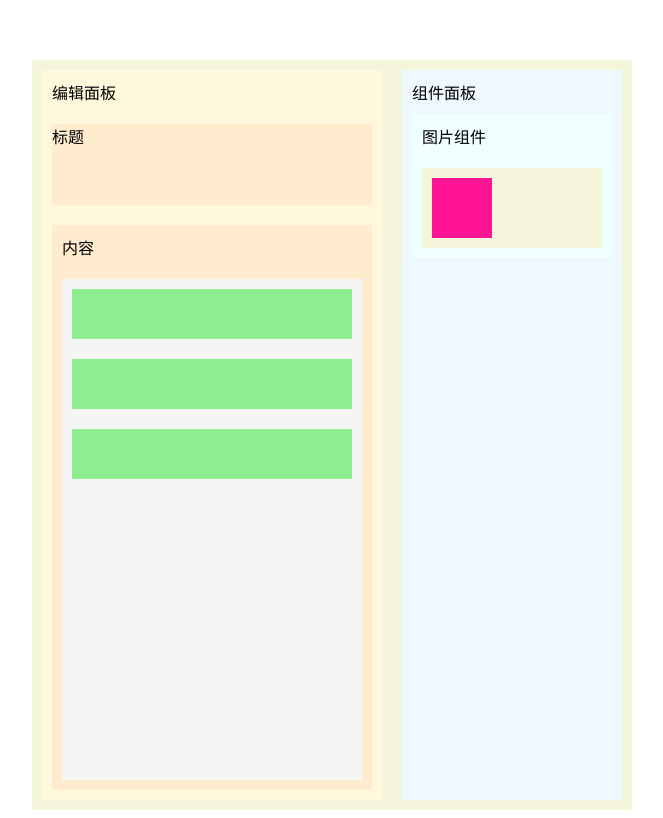
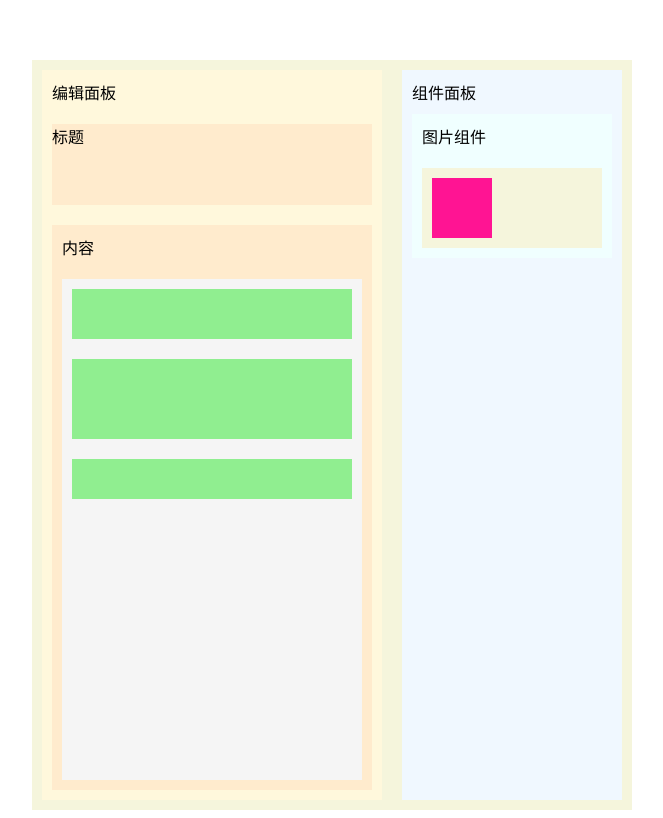
Before and after one commit to MarshalW/vue-cms, a Vue app: page / in a window 1280 px wide. Shown: the whole page, without its empty margins (308-971 px from the left). Built offline with nearby package versions, Linux system fonts and the light colour scheme.

Commit message:
静态条目的布局

```diff
--- a/package.json
+++ b/package.json
@@ -8,7 +8,8 @@
     "lint": "vue-cli-service lint"
   },
   "dependencies": {
-    "vue": "^2.5.16"
+    "vue": "^2.5.16",
+    "vuedraggable": "^2.16.0"
   },
   "devDependencies": {
     "@vue/cli-plugin-babel": "^3.0.0-beta.11",
--- a/src/components/Editor.vue
+++ b/src/components/Editor.vue
@@ -6,9 +6,11 @@
             <div class="editContentContainer">
                 <div>内容</div>
                 <div class="contentItems">
-                    <div class="contentItem"></div>
-                    <div class="contentItem"></div>
-                    <div class="contentItem"></div>
+                    <div class="contentItem" v-bind:key="item.id"
+                         v-for="item of contentItems"
+                         v-bind:style="{height:item.height+'px'}">
+
+                    </div>
                 </div>
             </div>
         </div>
@@ -26,7 +28,25 @@
 
 <script>
 export default {
-    name: "Editor"
+    name: "Editor",
+    data: function () {
+        return {
+            contentItems: [
+                {
+                    id: 1,
+                    height: 50
+                },
+                {
+                    id: 2,
+                    height: 80
+                },
+                {
+                    id: 13,
+                    height: 40
+                }
+            ]
+        }
+    }
 }
 </script>
 
@@ -75,7 +95,7 @@ export default {
 
     .contentItem {
         width: auto;
-        height: 50px;
+        /*height: 50px;*/
         background-color: lightgreen;
     }
 
```
Also changed, not shown: 1 other file (tests, documents, lock files or other folders).
